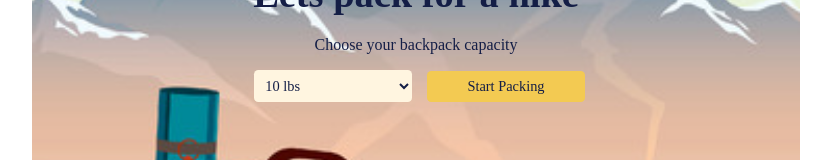
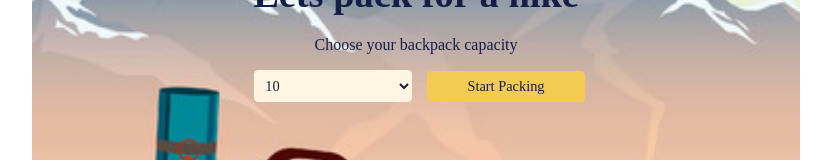
Before and after one commit to OlgaMinaievaWebDev/pack-for-hike, a React (Create React App) app: page / in a window 1280 px wide. Shown: the part 278-438 px from the top of the page, without its empty margins (224-1055 px from the left). Built offline with nearby package versions, Linux system fonts and the light colour scheme; a web font is replaced by a local one.

Commit message:
backpackCapacity localStorage

```diff
--- a/src/Form.jsx
+++ b/src/Form.jsx
@@ -1,4 +1,4 @@
-import { useState } from "react";
+import { useEffect, useState } from "react";
 
 function Form({ onAddItems }) {
   const [itemName, setItemName] = useState("");
--- a/src/Start.jsx
+++ b/src/Start.jsx
@@ -1,11 +1,19 @@
-import { useState } from "react";
+import { useEffect, useState } from "react";
 
 export default function Start({ setStartPacking }) {
-  const [backpackCapacity, setBackpackCapacity] = useState(10);
+  const [backpackCapacity, setBackpackCapacity] = useState(() => {
+    const storedCapacity = localStorage.getItem("backpackCapacity");
+    return storedCapacity ? parseInt(storedCapacity) : 10;
+  });
 
   function handleStartApp() {
     setStartPacking(true);
   }
+
+  useEffect(() => {
+    localStorage.setItem("backpackCapacity", JSON.stringify(backpackCapacity));
+  }, [backpackCapacity]);
+
   return (
     <div className="start-page">
       <h1>Lets pack for a hike</h1>
@@ -16,8 +24,7 @@ export default function Start({ setStartPacking }) {
         onChange={(e) => setBackpackCapacity(e.target.value)}
       >
         {Array.from({ length: 55 }, (_, index) => index + 10).map(
-          (num, index) =>
-            index % 5 === 0 && <option key={num}>{num} lbs</option>
+          (num, index) => index % 5 === 0 && <option key={num}>{num}</option>
         )}
       </select>
       <button onClick={handleStartApp}>Start Packing</button>
```
